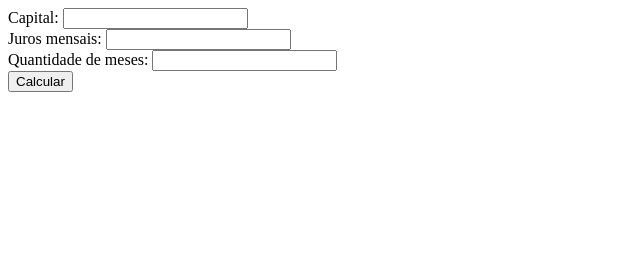
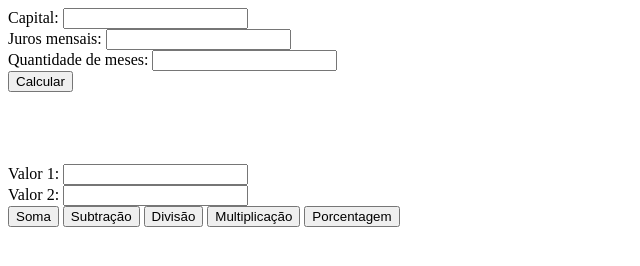
Before and after one commit to ana-1g/primeirog_3t, a plain HTML site: page index.html in a window 1280 px wide. Shown: the whole page, without its empty margins (0-640 px from the left). Drawn offline with Linux system fonts and the light colour scheme.

Commit message:
Update index.html

```diff
--- a/index.html
+++ b/index.html
@@ -14,5 +14,15 @@
     Quantidade de meses: <input id="meses" type="text"><br>
     <button onclick="total()">Calcular</button>
 
+    <br><br><br>
+    <span id="resultado"><span><br><br>
+    Valor 1: <input id="v1" type"text"><br>
+    Valor 2: <input id="v2" type"text"><br>
+      <button onclick="soma()">Soma</button>
+      <button onclick="subtracao()">Subtração</button>
+      <button onclick="divisao()">Divisão</button>
+      <button onclick="multiplicacao()">Multiplicação</button>
+      <button onclick="porcentagem()">Porcentagem</button>
+
 </body>
 </html>
```
